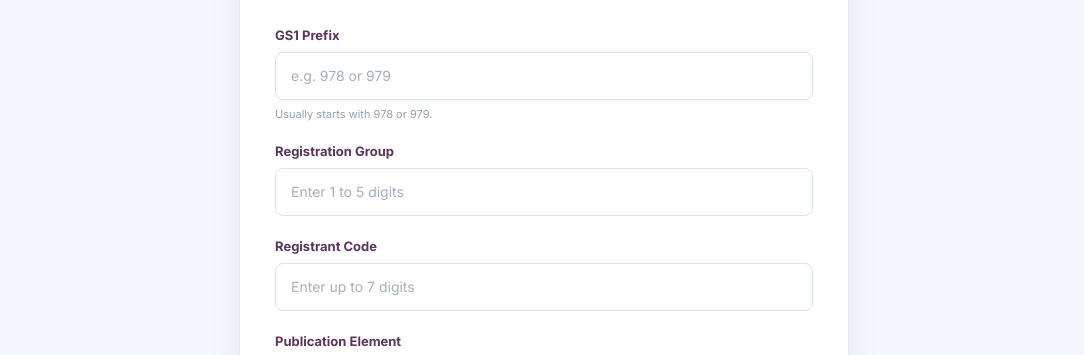
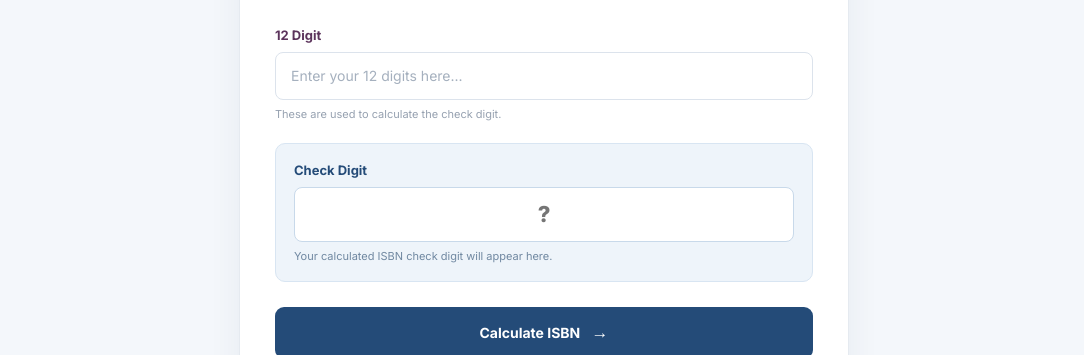
Before and after one commit to KurtttS/ISBN13_Calculator, a plain HTML site: page index.html in a window 1280 px wide. Shown: the part 443-798 px from the top of the page, without its empty margins (96-1180 px from the left). Drawn offline with Linux system fonts and the light colour scheme.

Commit message:
Changed logic to gather 1 input

```diff
--- a/index.html
+++ b/index.html
@@ -38,28 +38,10 @@
             </div>
 
             <div class="form-group">
-                <label for="gs1pref">GS1 Prefix</label>
-                <input type="text" id="gs1pref" name="gs1"
-                    placeholder="e.g. 978 or 979">
-                <small>Usually starts with 978 or 979.</small>
-            </div>
-
-            <div class="form-group">
-                <label for="registration">Registration Group</label>
-                <input type="text" id="registration" name="registration"
-                    placeholder="Enter 1 to 5 digits">
-            </div>
-
-            <div class="form-group">
-                <label for="registrant">Registrant Code</label>
-                <input type="text" id="registrant" name="registrant"
-                    placeholder="Enter up to 7 digits">
-            </div>
-
-            <div class="form-group">
-                <label for="publication">Publication Element</label>
-                <input type="text" id="publication" name="publication"
-                    placeholder="Enter up to 6 digits">
+                <label>12 Digit </label>
+                <input type="text" id="predigits" name="predigits"
+                    placeholder="Enter your 12 digits here...">
+                <small>These are used to calculate the check digit.</small>
             </div>
 
             <div class="result-section">
--- a/script.js
+++ b/script.js
@@ -2,17 +2,13 @@ document.addEventListener('DOMContentLoaded', () => {
     console.log('JavaScript Boilerplate Loaded Successfully!');
 });
 
-const gs1Input = document.getElementById('gs1pref');
-const registrationInput = document.getElementById('registration');
-const registrantInput = document.getElementById('registrant');
-const pubInput= document.getElementById('publication');
+const predigitsinput = document.getElementById('predigits');
 const checkOut = document.getElementById('check');
 const button = document.getElementById('myButton');
 button.addEventListener('click', calculate);
 
 function calculate(){
-    //concat mga digits para isa lang ka string
-    var digitConcat = gs1Input.value + registrationInput.value + registrantInput.value + pubInput.value;
+    var digitConcat = predigitsinput.value;
     var runthroughloop = Array.from(digitConcat);
     var singlesum = 0;
 
@@ -22,10 +18,10 @@ function calculate(){
         var currentDigit = Number(runthroughloop[i]);
 
         if (i % 2 == 0){
-            singlesum += currentDigit*3;
+            singlesum += currentDigit*1;
         }
         else {
-            singlesum += currentDigit*1;
+            singlesum += currentDigit*3;
         }
     }
 
```
